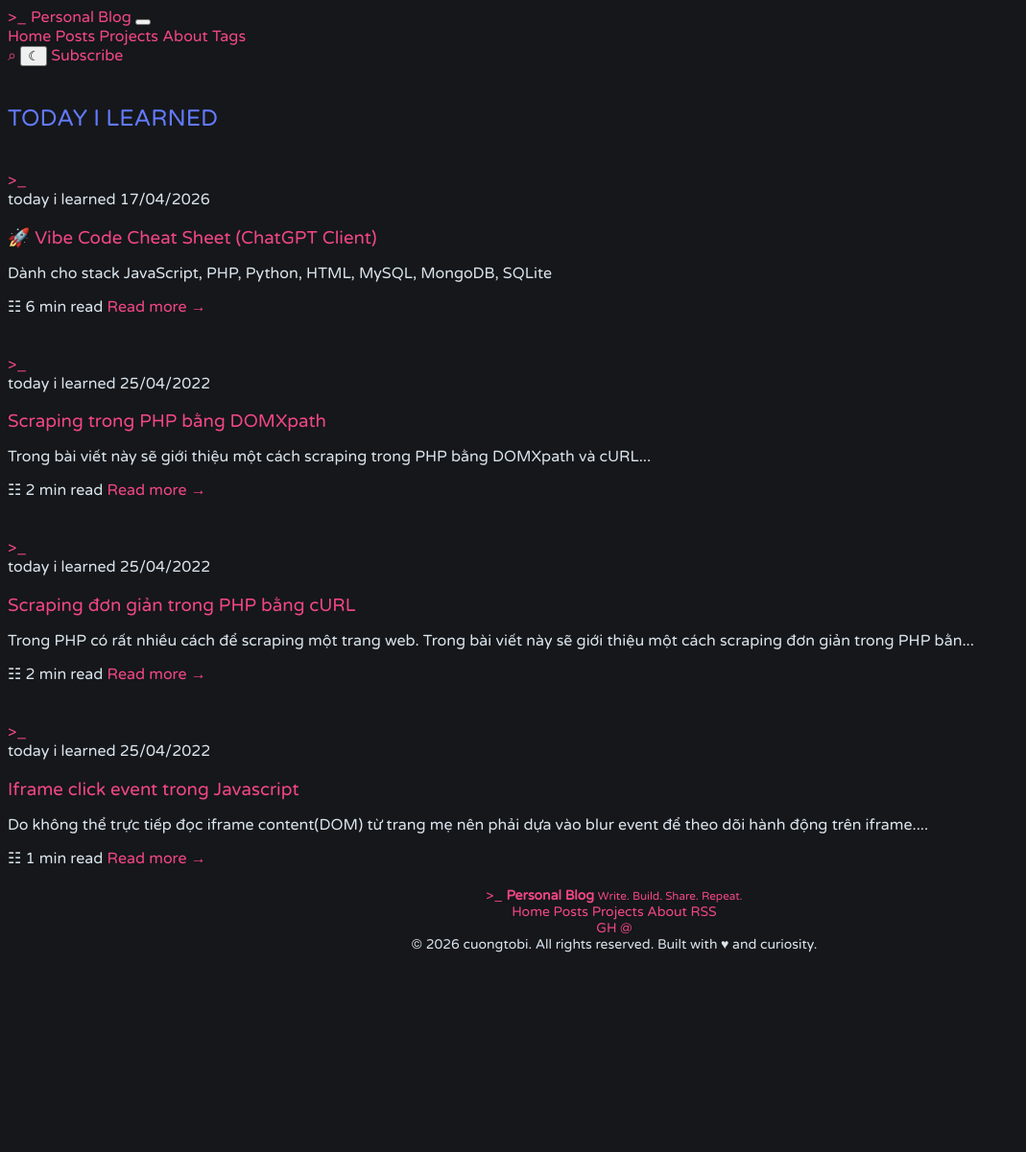
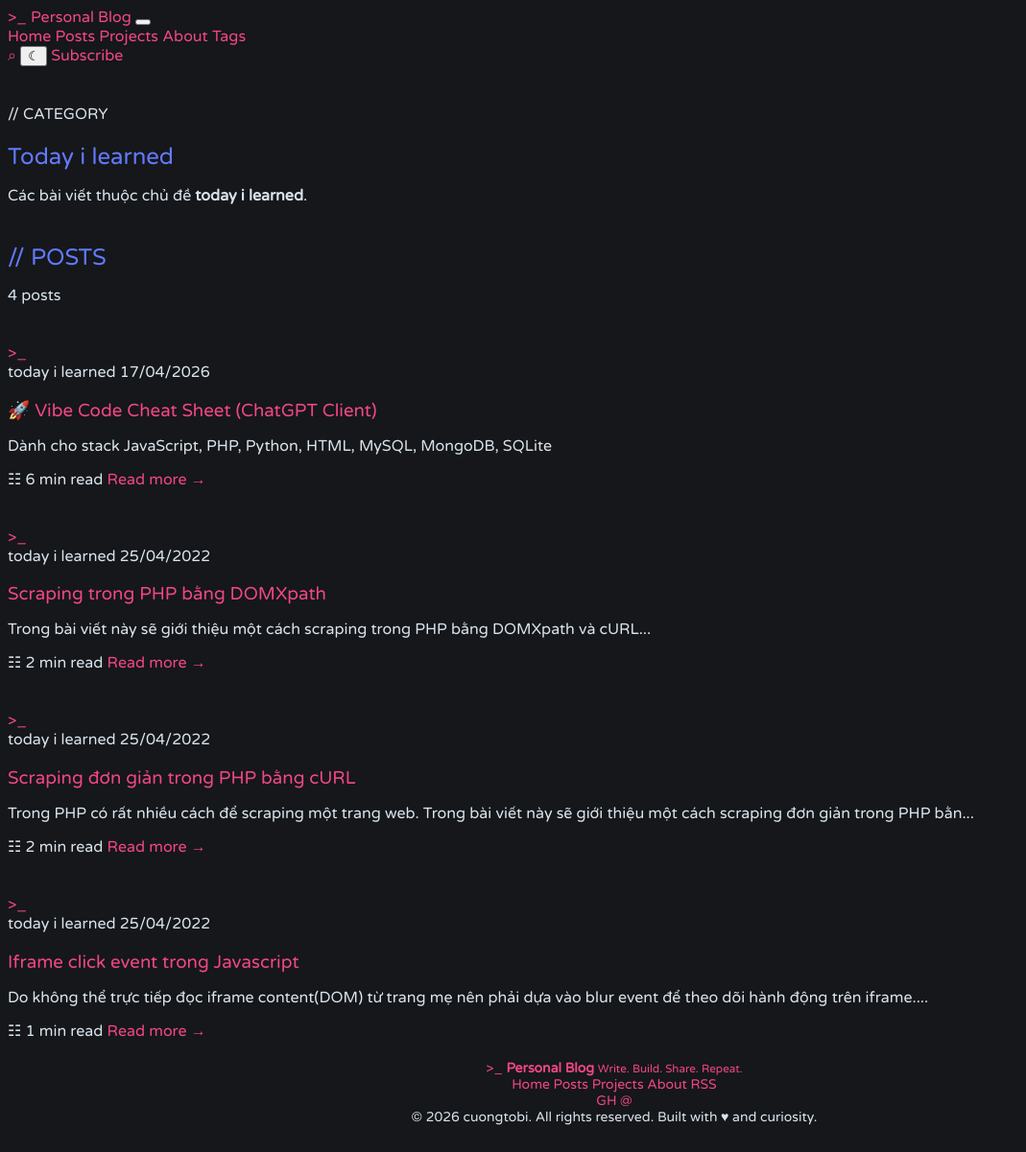
Before and after one commit to cuongtobi/cuongtobi.github.io, a Jekyll site: the page built from categories/today-i-learned.html, in a window 1280 px wide. Shown: the whole page at 96% size, without its empty margins (0-1069 px from the left). Built offline with Jekyll 4.4.1, drawn with Linux system fonts in a browser that asks for light colours; before the commit the page ends 1021 px from its top, so only the background shows below that.

Commit message:
feat: redesign category page

```diff
--- a/_layouts/category.html
+++ b/_layouts/category.html
@@ -1,13 +1,20 @@
-
 {% include header.html %}
 
-<section>
-  <h1>{{ page.category | replace: '-', ' ' | upcase }}</h1>
-  <div class="container">
+<section class="page-hero compact-page-hero">
+  <p class="section-kicker">// CATEGORY</p>
+  <h1>{{ page.category | replace: '-', ' ' | capitalize }}</h1>
+  <p>Các bài viết thuộc chủ đề <strong>{{ page.category | replace: '-', ' ' }}</strong>.</p>
+</section>
+
+<section class="content-section">
+  <div class="section-heading">
+    <h2>// POSTS</h2>
+    <span>{{ site.categories[page.category].size }} posts</span>
+  </div>
+  <div class="post-card-grid">
     {% for post in site.categories[page.category] %}
       {% include article.html %}
     {% endfor %}
-    {% include pagination.html %}
   </div>
 </section>
 
```
